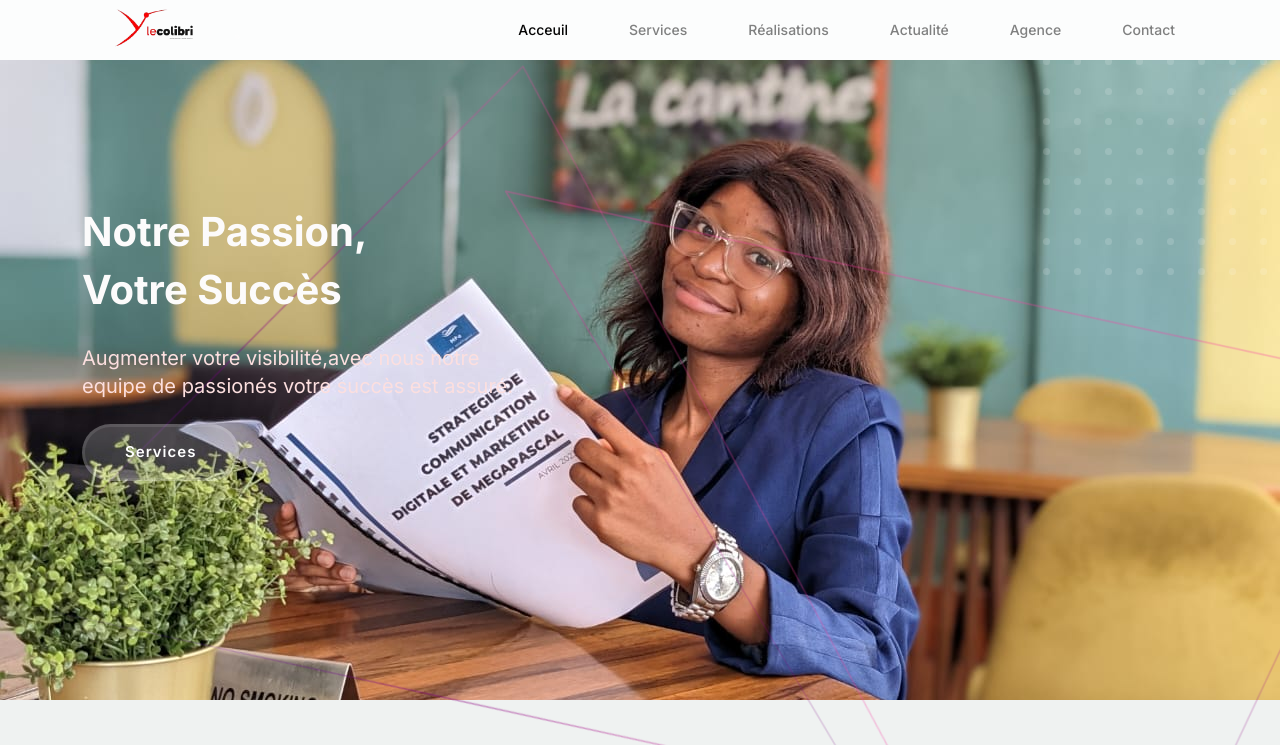
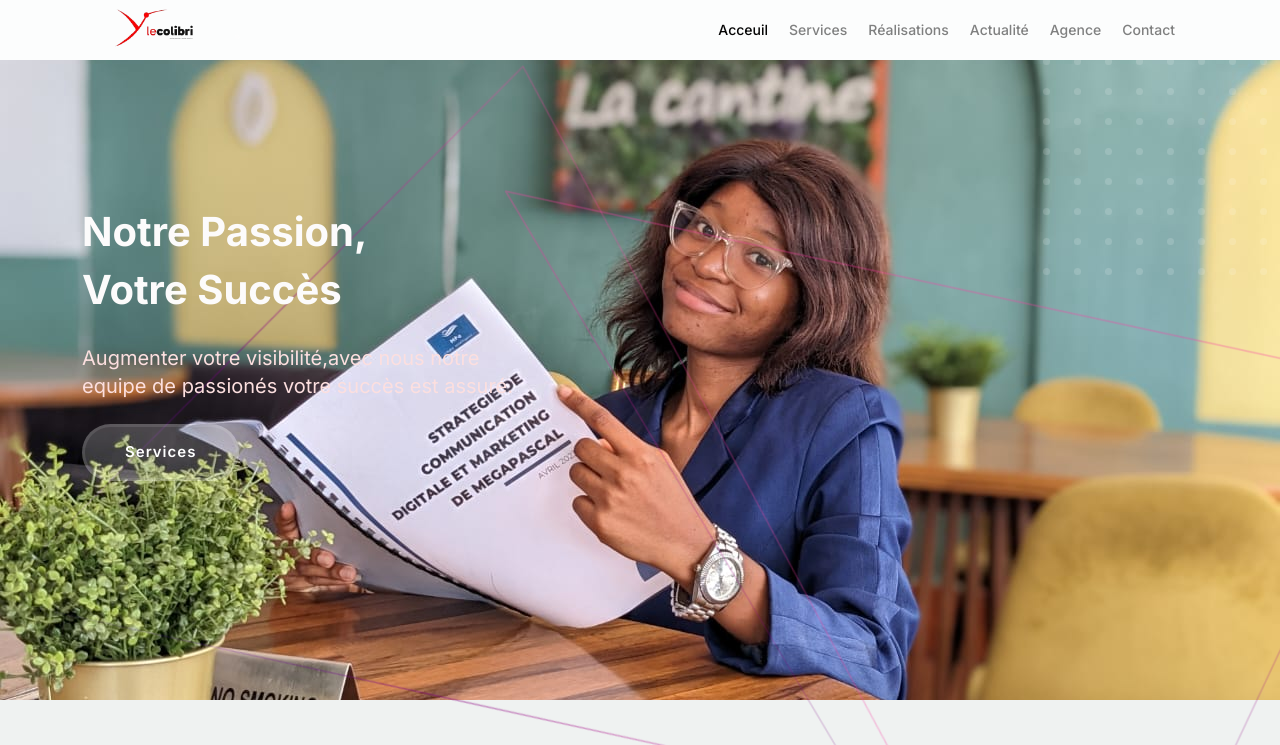
Before and after one commit to TEMGOUAemmauelle/Le-colibri-, a plain HTML site: page index.html in a window 1280 px wide. Shown: the top 745 px of the page. Drawn offline with nearby package versions, Linux system fonts and the light colour scheme; a web font is replaced by a local one.

Commit message:
change css

```diff
--- a/css/style.css
+++ b/css/style.css
@@ -88,6 +88,11 @@ a {
     -o-transition: .3s all ease;
     transition: .3s all ease;
     position: relative; }
+    @media (min-width: 468px) {
+      .custom-navbar .custom-navbar-nav li{
+        margin-left: 50px;
+      }
+    }
     @media (min-width: 768px) {
       .custom-navbar .custom-navbar-nav li a:before {
         content: "";
@@ -106,7 +111,7 @@ a {
     .custom-navbar .custom-navbar-nav li a:hover {
       opacity: 1; }
       .custom-navbar .custom-navbar-nav li{
-        margin-left: 30px;
+        margin-left: -10px;
       }
       .custom-navbar .custom-navbar-nav li a:hover:before {
         width: calc(100% - 10px);
@@ -204,7 +209,7 @@ a {
       left: -20px; }
       @media (max-width: 700px) {
         .hero .hero-img-wrap  {
-          max-width: 400px;
+          max-width: 100%;
           overflow: hidden;
         }
       }
```
